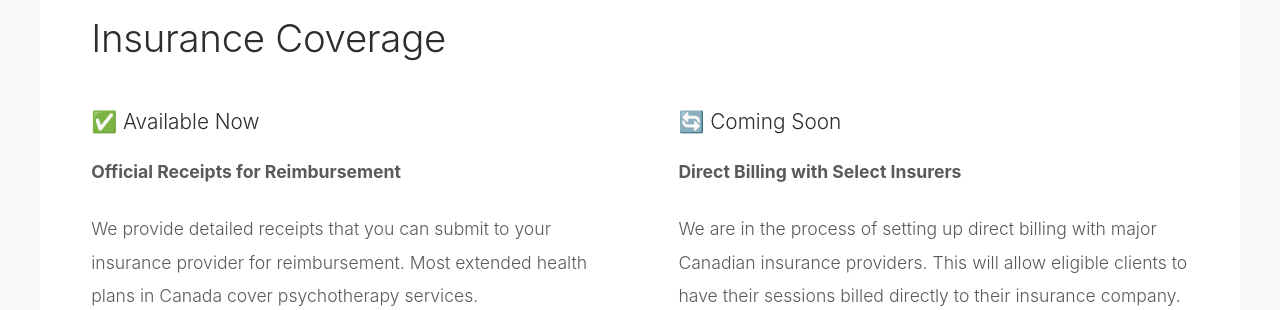
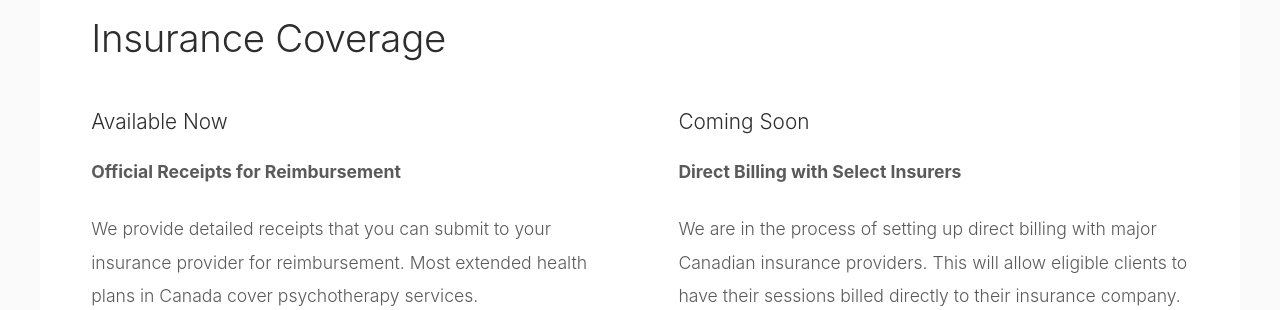
Before and after one commit to yusufgokce/innera, a FastAPI app: page /pricing in a window 1280 px wide. Shown: the part 1440-1750 px from the top of the page. Run offline with FastAPI, Linux system fonts and the light colour scheme.

```diff
--- a/templates/base.html
+++ b/templates/base.html
@@ -65,7 +65,7 @@
             </div>
         </div>
         <div class="footer-bottom">
-            <p>&copy; 2024 Innera Counselling. All rights reserved.</p>
+            <p>&copy; 2026 Innera Counselling. All rights reserved.</p>
         </div>
     </footer>
     <script>
--- a/templates/pricing.html
+++ b/templates/pricing.html
@@ -35,13 +35,13 @@
         <h2>Insurance Coverage</h2>
         <div class="two-column" style="margin-top: 2rem;">
             <div>
-                <h3 style="font-size: 1.3rem; font-weight: 300; color: #2d2d2d; margin-bottom: 1rem;">✅ Available Now</h3>
+                <h3 style="font-size: 1.3rem; font-weight: 300; color: #2d2d2d; margin-bottom: 1rem;">Available Now</h3>
                 <p><strong>Official Receipts for Reimbursement</strong></p>
                 <p>We provide detailed receipts that you can submit to your insurance provider for reimbursement. Most extended health plans in Canada cover psychotherapy services.</p>
                 <p style="margin-top: 1rem; font-size: 0.95rem;">Payment is due at the time of service, and we'll provide an official receipt you can use to claim from your insurance.</p>
             </div>
             <div>
-                <h3 style="font-size: 1.3rem; font-weight: 300; color: #2d2d2d; margin-bottom: 1rem;">🔄 Coming Soon</h3>
+                <h3 style="font-size: 1.3rem; font-weight: 300; color: #2d2d2d; margin-bottom: 1rem;">Coming Soon</h3>
                 <p><strong>Direct Billing with Select Insurers</strong></p>
                 <p>We are in the process of setting up direct billing with major Canadian insurance providers. This will allow eligible clients to have their sessions billed directly to their insurance company.</p>
                 <p style="margin-top: 1rem; font-size: 0.95rem; color: #5a5a5a;"><em>Check back soon or contact us for updates on direct billing availability.</em></p>
```
